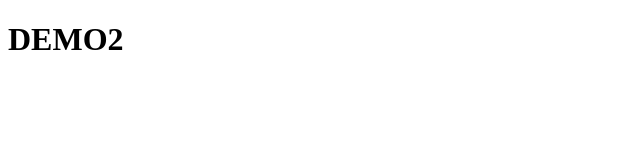
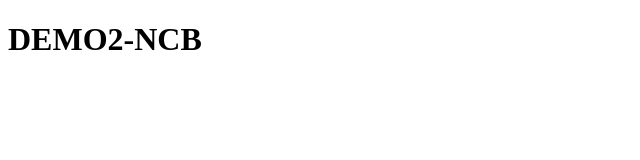
Before and after one commit to huytm1996/demo-app, a plain HTML site: page index.html in a window 1280 px wide. Shown: the whole page, without its empty margins (0-640 px from the left). Drawn offline with Linux system fonts and the light colour scheme.

Commit message:
28102025

```diff
--- a/index.html
+++ b/index.html
@@ -4,6 +4,6 @@
   <title>DEMO2</title>
 </head>
 <body>
-  <h1>DEMO2</h1>
+  <h1>DEMO2-NCB</h1>
 </body>
 </html>
```
